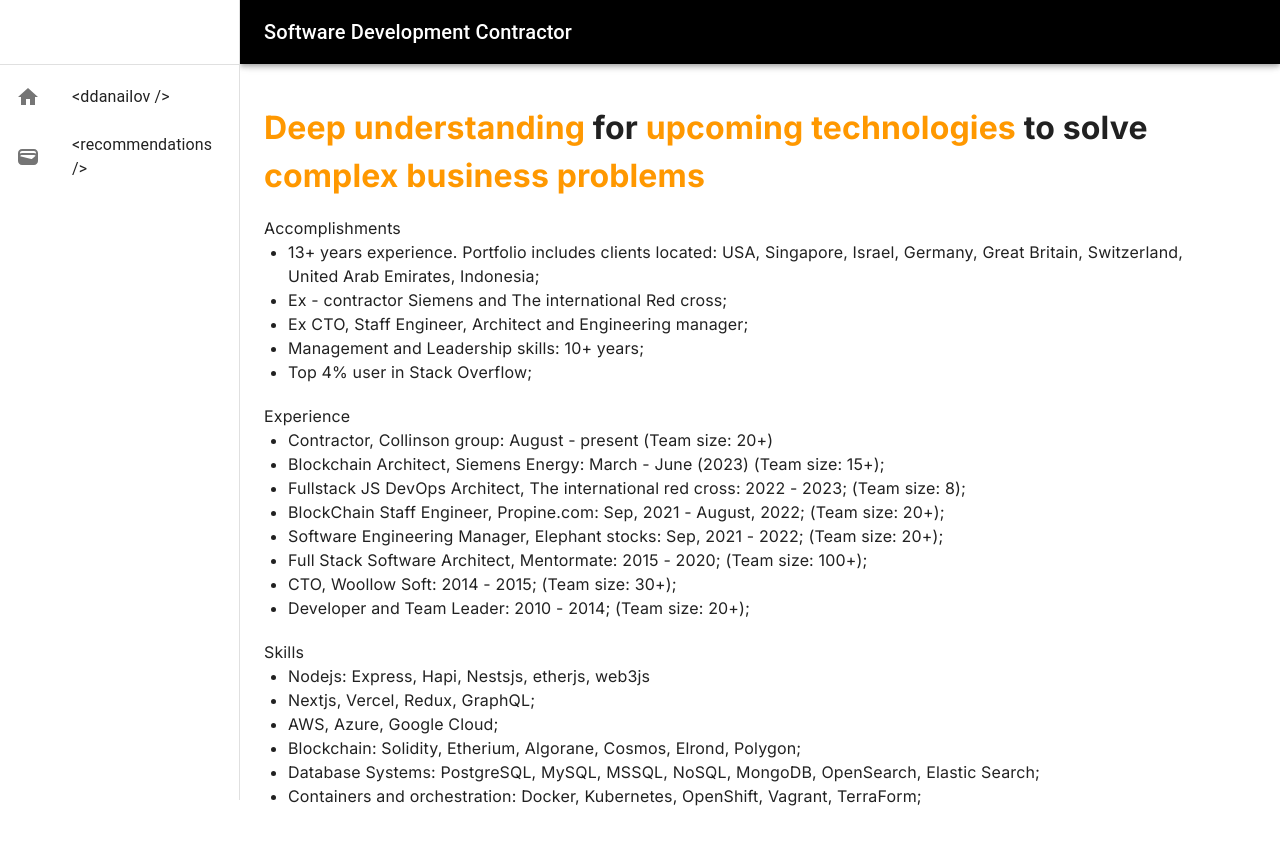
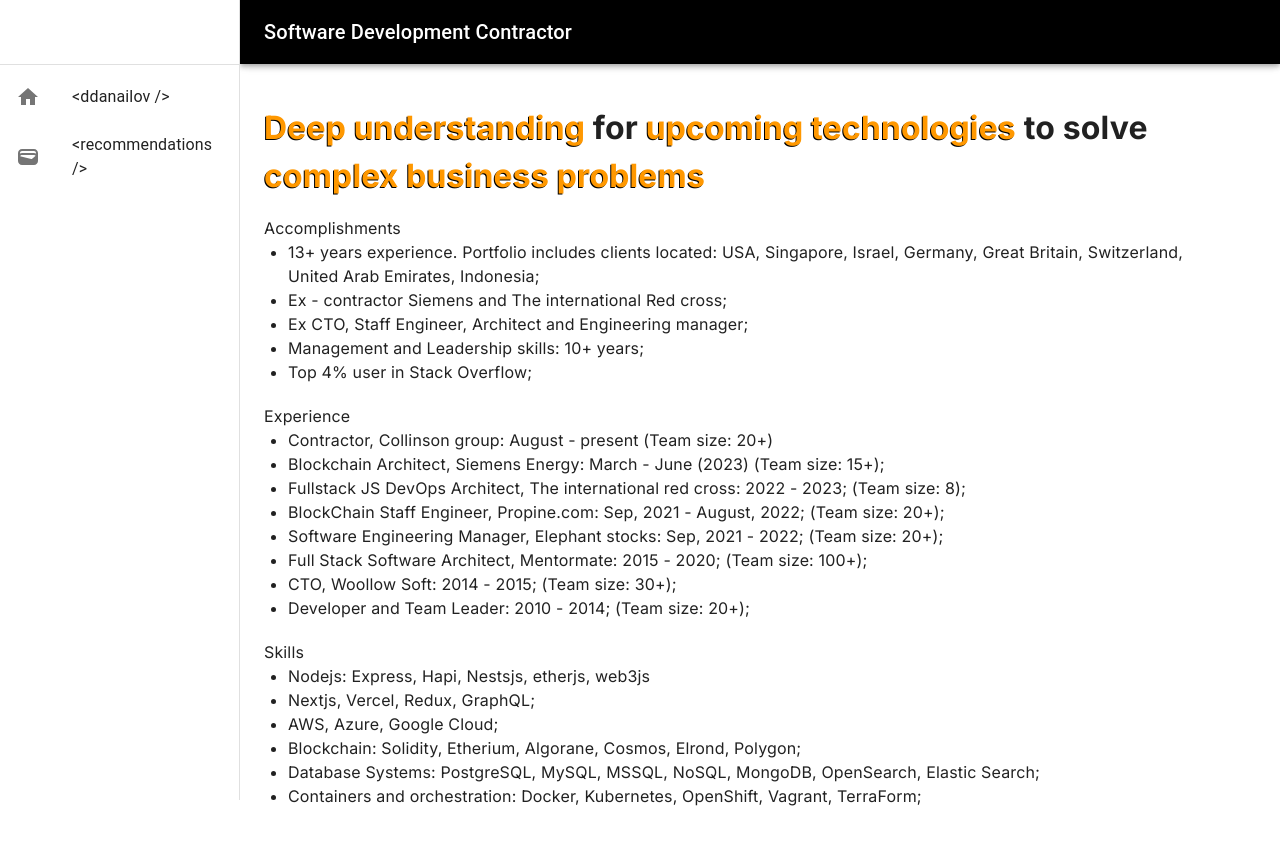
Before and after one commit to dimitardanailov/portfolio, a Next.js app in the folder apps/website/: page / in a window 1280 px wide. Shown: the top 844 px of the page. Built offline with nearby package versions, Linux system fonts and the light colour scheme.

Commit message:
The application uses text shadow

```diff
--- a/apps/website/src/styles/global.css
+++ b/apps/website/src/styles/global.css
@@ -4,4 +4,5 @@
 
 .active-color {
   color: #ff9800;
+  text-shadow: -1px 1px #000;
 }
```
